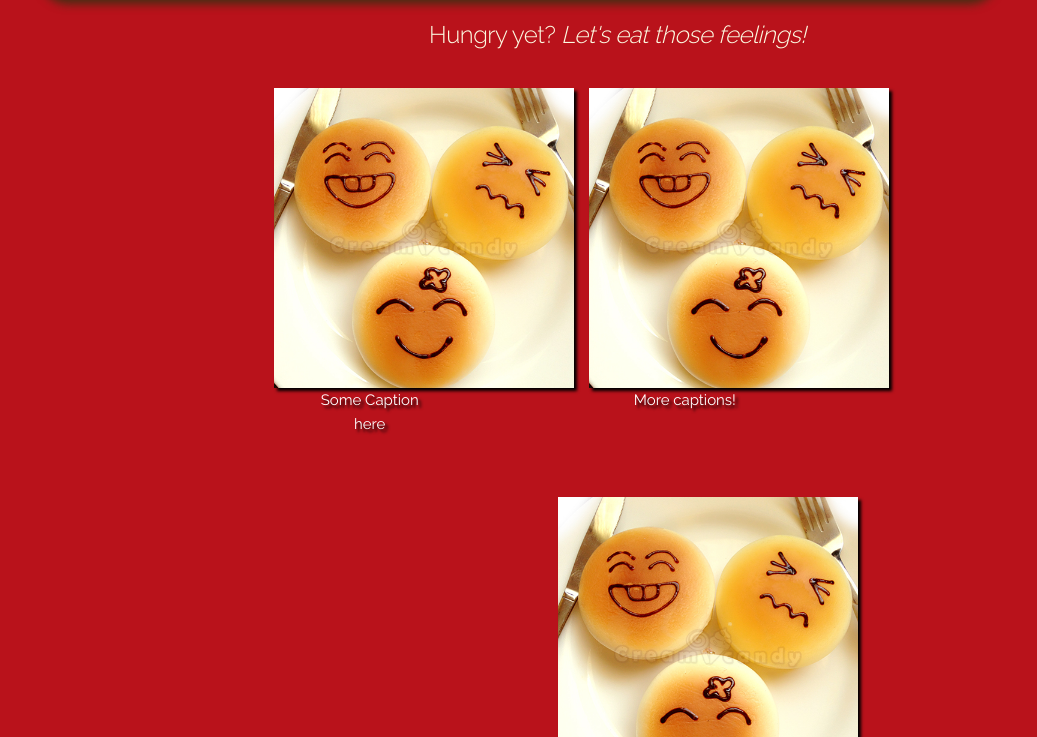
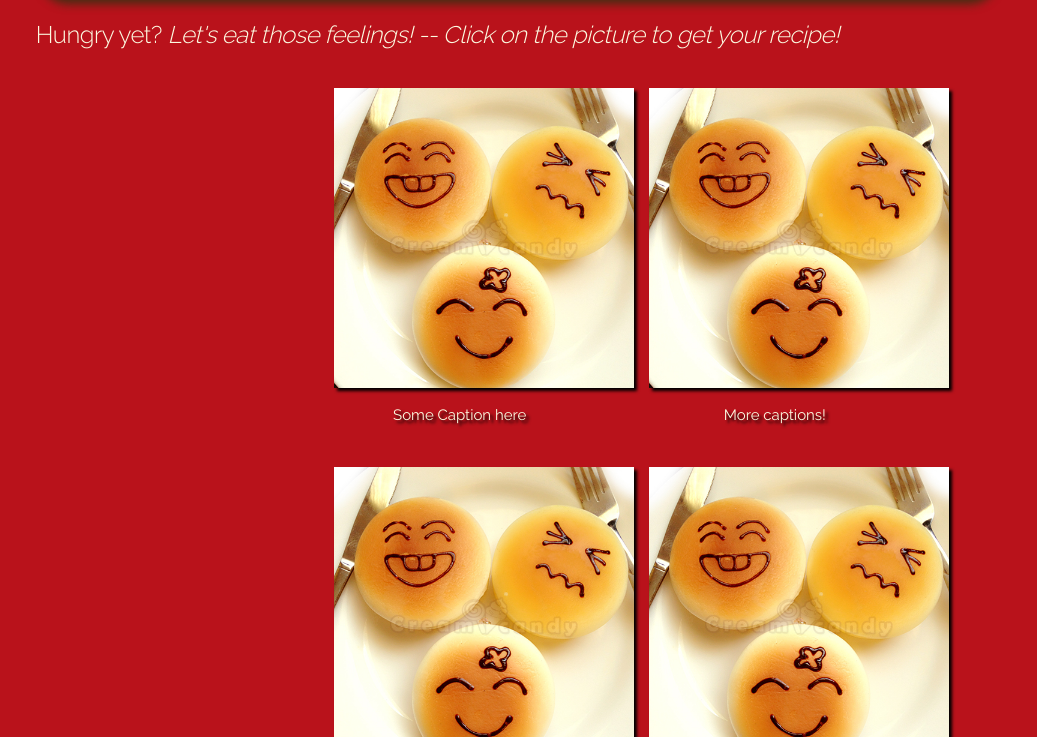
Before and after one commit to palindromed/Eat-Your-Feelings, a website: page public/locationrecipe.html in a window 1280 px wide. Shown: the part 63-800 px from the top of the page, without its empty margins (189-1226 px from the left). Drawn offline with Linux system fonts and the light colour scheme.

Commit message:
update css on recipe and header pg3

```diff
--- a/public/css/layout.css
+++ b/public/css/layout.css
@@ -27,7 +27,9 @@ h5 {
   color: #fcfae1;
   text-align: center;
   text-decoration: italic;
-
+}
+.recipeheader {
+margin-left: -15em;
 }
 #sad {
   margin-left: 3.7em;
@@ -232,21 +234,20 @@ footer {
   width: 20em;
   box-shadow: .2em .2em .2em #000000;
   margin: 3em 10em -1.5em 5em;
-  margin-left: 5em;
+  margin-left: 9em;
   margin-right: 10em;
   margin-bottom: -1.5em;
   margin-top: 3em;
 }
 figcaption {
   text-align: center;
-  color: #ffffff;
-  margin-top: 1em;
-  margin-left: 7em;
-  margin-right: .5em;
+  color: #fcfae1;
+  margin-top: 2em;
+  margin-left: 9em;
+  margin-right: -9.5em;
   text-shadow: .2em .2em .2em #000000;
   font-style: bold;
 }
-
 
 /*end recipe location page*/
 
@@ -277,6 +278,7 @@ button {
 /*end feelings page*/
 .recipes {
   margin-top:-3em;
+  display: flex;
 }
 #nutpic2 {
   padding-left: 32.5px;
--- a/public/locationrecipe.html
+++ b/public/locationrecipe.html
@@ -17,7 +17,7 @@
     <h1>Eat Your Feelings</h1>
   </header>
   <article class="nine columns offset-by-three">
-    <h5>Hungry yet? <i>Let's eat those feelings!</i></h5>
+    <h5 class="recipeheader">Hungry yet? <i>Let's eat those feelings! -- Click on the picture to get your recipe!</i></h5>
   </article>
   <main class="container row twelve columns offset-by-two">
     <article class="ten columns offset-by-two " id="contains">
```
